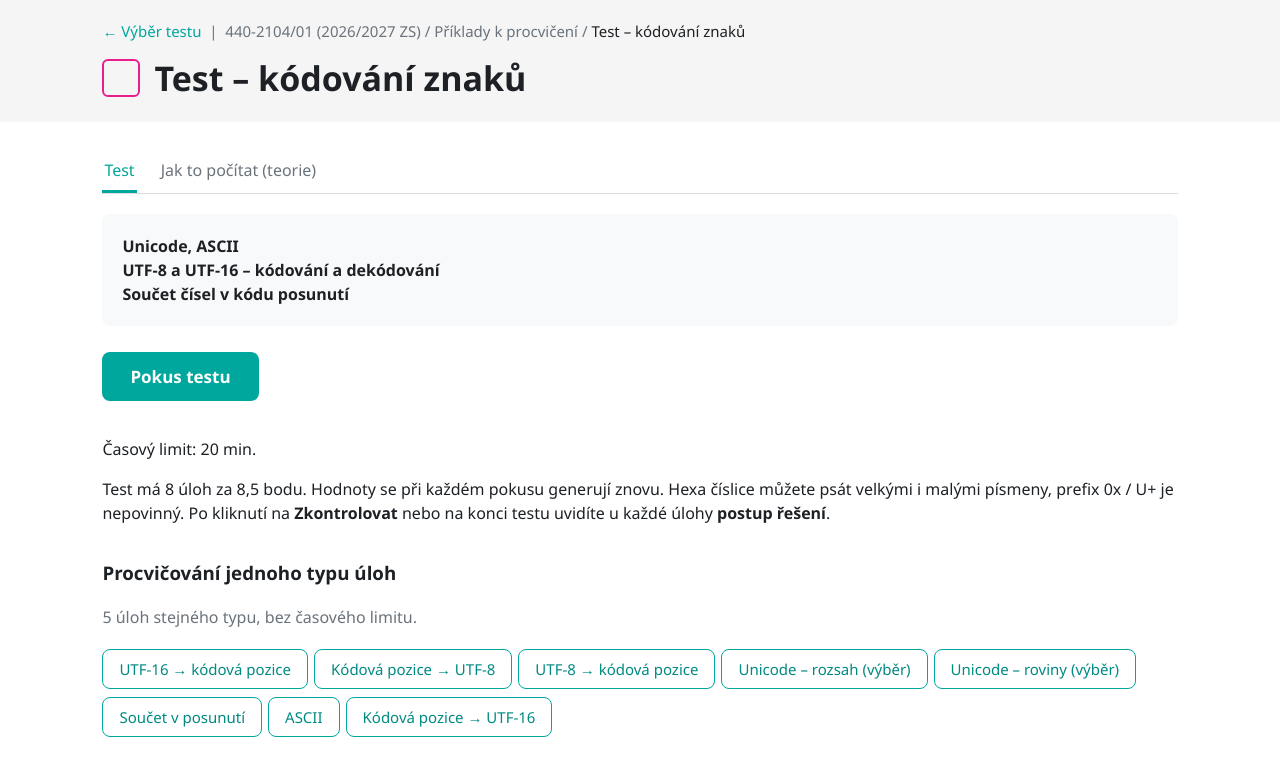
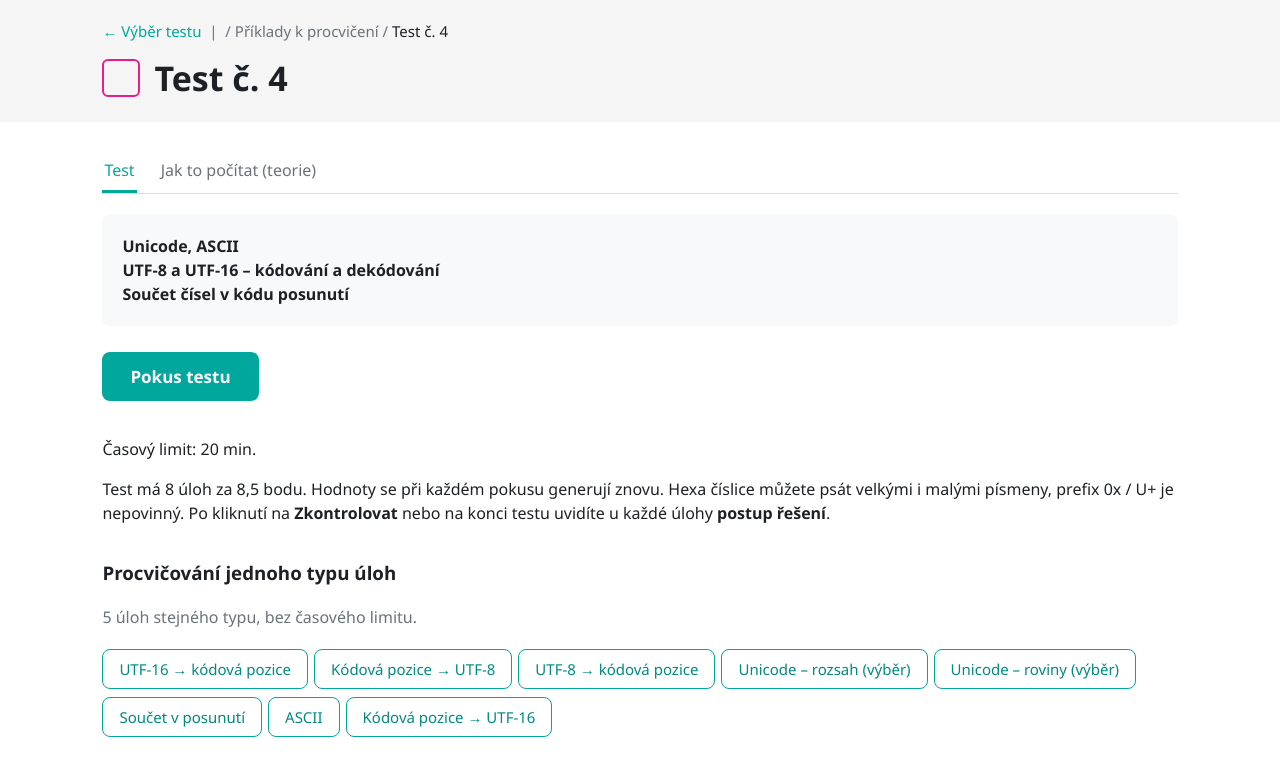
Before and after one commit to jonnnyyyyy/skolnitesty, a plain HTML site: page testy/zds/test-kodovani.html in a window 1280 px wide. Drawn offline with Linux system fonts and the light colour scheme.

Commit message:
Update test-kodovani.html

```diff
--- a/testy/zds/test-kodovani.html
+++ b/testy/zds/test-kodovani.html
@@ -72,8 +72,8 @@ table.hx td{border:1px solid #ccc;padding:3px 9px;text-align:center}table.hx tr:
 </head>
 <body>
 <header>
-  <div class="crumbs"><a href="../../index.html?p=zds">← Výběr testu</a> &nbsp;|&nbsp; 440-2104/01 (2026/2027 ZS) / Příklady k procvičení / <b>Test – kódování znaků</b></div>
-  <h1><i></i>Test – kódování znaků</h1>
+  <div class="crumbs"><a href="../../index.html?p=zds">← Výběr testu</a> &nbsp;|&nbsp;  / Příklady k procvičení / <b>Test č. 4</b></div>
+  <h1><i></i>Test č. 4</h1>
 </header>
 <main id="app"></main>
 
```
